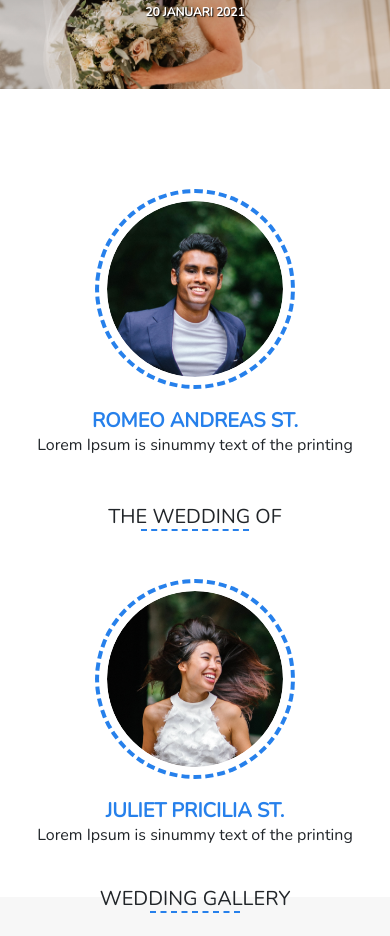
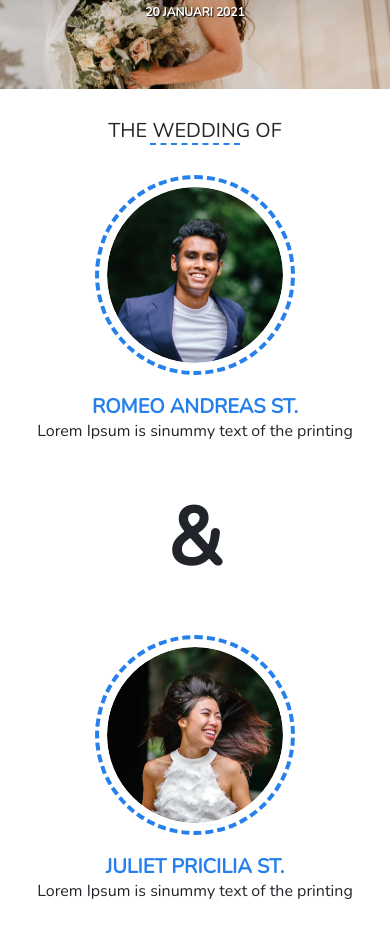
Before and after one commit to SyahrilSaputra/wd213, a plain HTML site: page index.html in a window 390 px wide. Shown: the part 161-1097 px from the top of the page. Drawn offline with nearby package versions, Linux system fonts and the light colour scheme; a web font is replaced by a local one.

Commit message:
Update index.html

```diff
--- a/index.html
+++ b/index.html
@@ -22,13 +22,18 @@
     <!-- google font -->
     <link rel="preconnect" href="https://fonts.gstatic.com" />
     <link
+      href="https://fonts.googleapis.com/css2?family=Ballet&display=swap"
+      rel="stylesheet"
+    />
+    <link rel="preconnect" href="https://fonts.gstatic.com" />
+    <link
       href="https://fonts.googleapis.com/css2?family=Nunito:wght@200&display=swap"
       rel="stylesheet"
     />
     <title>Wedding Invitation</title>
   </head>
   <body>
-    <section class="first-jumbotron">
+    <section class="first-jumbotron jumb-land">
       <div class="jumbotron jumbotron-fluid jumbotron-home">
         <div class="container text-al">
           <span
@@ -60,8 +65,13 @@
     </section>
     <section class="bride">
       <div class="container">
+        <center>
+          <div style="width: 300px">
+            <h2 class="versus d-block d-sm-none">THE WEDDING OF</h2>
+          </div>
+        </center>
         <div class="row">
-          <div class="col-md-4">
+          <div class="col-sm-4">
             <div class="">
               <center>
                 <div class="img-stable p-2">
@@ -74,12 +84,14 @@
               </center>
             </div>
           </div>
-          <div class="col-md-4">
+          <div class="col-sm-4">
             <center>
-              <h2 class="versus my-5">THE WEDDING OF</h2>
+              <h2 class="my-5 and d-block d-sm-none">&</h2>
+              <h2 class="versus d-none d-sm-block">THE WEDDING OF</h2>
+              <!-- <h2 class="my-5 and d-none d-sm-block">With</h2> -->
             </center>
           </div>
-          <div class="col-md-4">
+          <div class="col-sm-4">
             <div class="">
               <center>
                 <div class="img-stable p-2">
```
